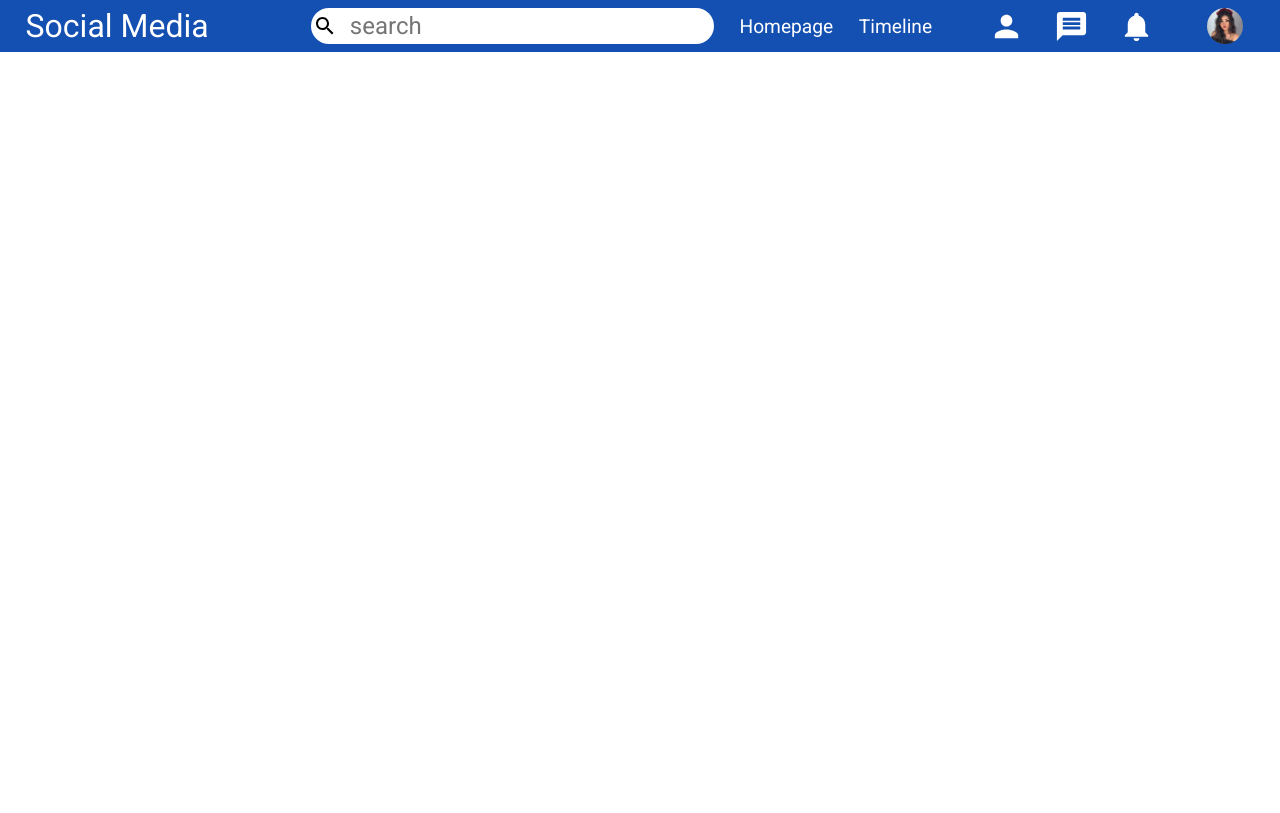
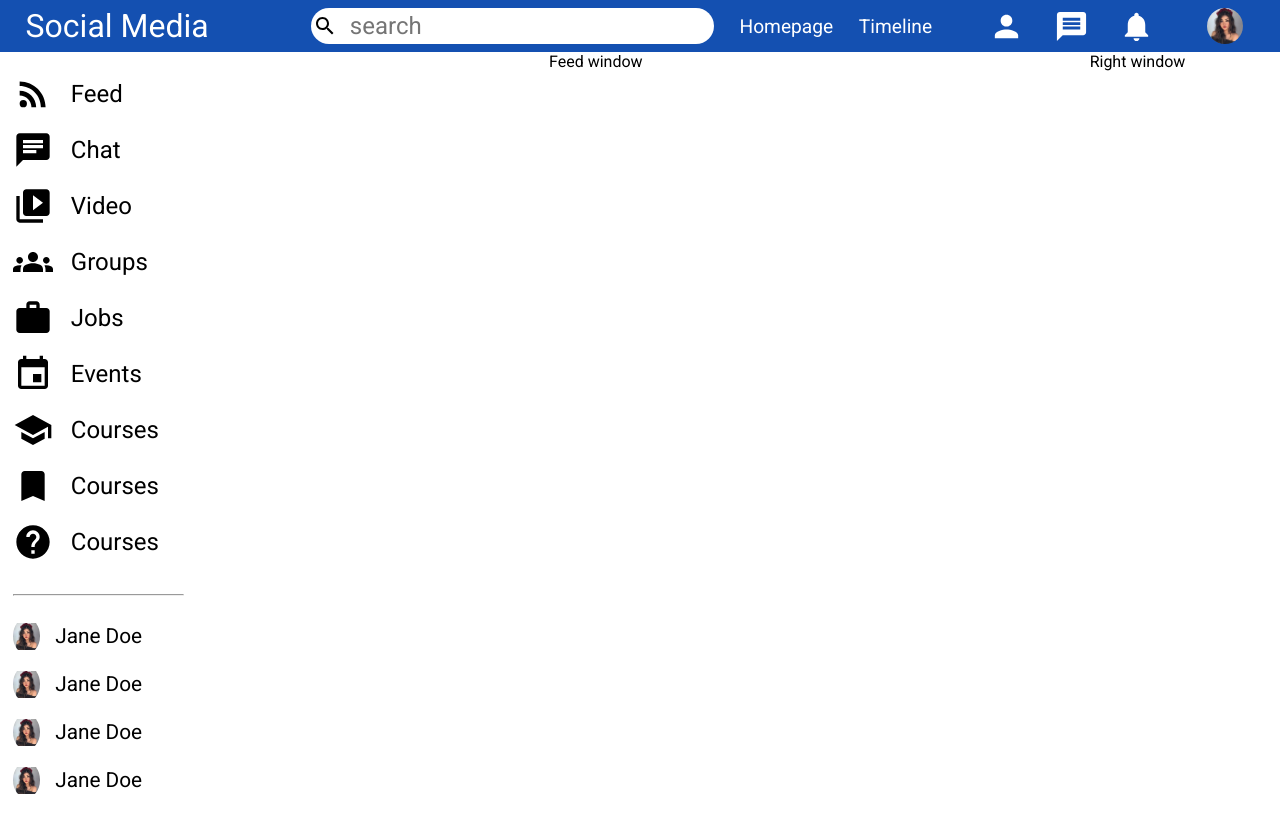
Before and after one commit to Dhanraj-Raiturkar/MERN-SocialMediaApp, a React (Create React App) app in the folder social-media/: page / in a window 1280 px wide. Built offline with nearby package versions, Linux system fonts and the light colour scheme; a web font is replaced by a local one.

Commit message:
Frontend - added homepage left-side-bar

```diff
--- a/social-media/package.json
+++ b/social-media/package.json
@@ -14,6 +14,7 @@
     "@testing-library/user-event": "^13.5.0",
     "react": "^17.0.2",
     "react-dom": "^17.0.2",
+    "react-router-dom": "^6.2.2",
     "react-scripts": "5.0.0",
     "web-vitals": "^2.1.4"
   },
--- a/social-media/src/App.js
+++ b/social-media/src/App.js
@@ -1,10 +1,14 @@
 import Navbar from "./components/navbar/Navbar";
 import Home from "./pages/home/Home";
-
+import {BrowserRouter, Route, Router, Routes} from 'react-router-dom';
 
 function App() {
   return (
-    <Home />
+    <BrowserRouter>
+      <Routes>
+          <Route path='/' element={<Home/>} />
+      </Routes>
+    </BrowserRouter>
   );
 }
 
--- /dev/null
+++ b/social-media/src/components/leftFeedWindow/LeftWindow.js
@@ -0,0 +1,64 @@
+import React from 'react';
+import RssFeedIcon from '@mui/icons-material/RssFeed';
+import ChatIcon from '@mui/icons-material/Chat';
+import VideoLibraryIcon from '@mui/icons-material/VideoLibrary';
+import GroupsIcon from '@mui/icons-material/Groups';
+import WorkIcon from '@mui/icons-material/Work';
+import EventIcon from '@mui/icons-material/Event';
+import SchoolIcon from '@mui/icons-material/School';
+import BookmarkIcon from '@mui/icons-material/Bookmark';
+import HelpIcon from '@mui/icons-material/Help';
+import classes from './LeftWindow.module.css';
+import { requirePropFactory } from '@mui/material';
+
+const LeftWindow = () => {
+  return (
+    <div className={classes.leftSidebarWrapper}>
+        <ul className={classes.leftsidebarOptions}>
+            <li><RssFeedIcon sx={{fontSize:40}} /><span>Feed</span></li>
+            <li><ChatIcon sx={{fontSize:40}} /><span>Chat</span></li>
+            <li><VideoLibraryIcon sx={{fontSize:40}} /><span>Video</span></li>
+            <li><GroupsIcon sx={{fontSize:40}} /><span>Groups</span></li>
+            <li><WorkIcon sx={{fontSize:40}} /><span>Jobs</span></li>
+            <li><EventIcon sx={{fontSize:40}} /><span>Events</span></li>
+            <li><SchoolIcon sx={{fontSize:40}} /><span>Courses</span></li>
+            <li><BookmarkIcon sx={{fontSize:40}} /><span>Courses</span></li>
+            <li><HelpIcon sx={{fontSize:40}} /><span>Courses</span></li>
+        </ul>
+        {/* <input type="submit" value="Show More"/> */}
+        <hr className={classes.leftSidebarHr}/>
+        <ul className={classes.friendlist}>
+            <li className={classes.friendListItem}>
+                <img src='./Assets/images/person2.jpg'/>
+                <span>Jane Doe</span>
+            </li>
+            <li className={classes.friendListItem}>
+                <img src='./Assets/images/person2.jpg'/>
+                <span>Jane Doe</span>
+            </li>
+            <li className={classes.friendListItem}>
+                <img src='./Assets/images/person2.jpg'/>
+                <span>Jane Doe</span>
+            </li>
+            <li className={classes.friendListItem}>
+                <img src='./Assets/images/person2.jpg'/>
+                <span>Jane Doe</span>
+            </li>
+            <li className={classes.friendListItem}>
+                <img src='./Assets/images/person2.jpg'/>
+                <span>Jane Doe</span>
+            </li>
+            <li className={classes.friendListItem}>
+                <img src='./Assets/images/person2.jpg'/>
+                <span>Jane Doe</span>
+            </li>
+            <li className={classes.friendListItem}>
+                <img src='./Assets/images/person2.jpg'/>
+                <span>Jane Doe</span>
+            </li>
+        </ul>
+    </div>
+  )
+}
+
+export default LeftWindow
--- /dev/null
+++ b/social-media/src/components/leftFeedWindow/LeftWindow.module.css
@@ -0,0 +1,85 @@
+
+
+.leftSidebarWrapper{
+    flex: 1.5;
+    height: calc(100vh - 6.5vh);
+    /* border: 1px solid red; */
+    padding: 0.5% 1%;
+    display: flex;
+    flex-direction: column;
+    overflow-y: scroll;
+}
+
+.leftSidebarWrapper::-webkit-scrollbar {
+    width:5px;
+}
+
+.leftSidebarWrapper::-webkit-scrollbar-track{
+    width: 3px;
+    background-color: rgb(223, 223, 223);
+}
+
+.leftSidebarWrapper::-webkit-scrollbar-thumb{
+    width: 3px;
+    background-color: rgb(197, 197, 197);
+    height: 4vh;
+}
+
+.leftsidebarOptions{
+    margin: 0px;
+    padding: 0px;
+}
+
+.leftsidebarOptions li{
+    list-style: none;
+    display: flex;
+    align-items: center;
+    margin: 2vh 0px;
+}
+
+.leftsidebarOptions span{
+    /* position: relative;
+    bottom: 10px; */
+    margin-left: 18px;
+    font-size: 1.5em;
+}
+
+.leftSidebarWrapper input{
+    background-color: rgb(206, 206, 206);
+    height: 20px;
+    width: 45%;
+    border: none;
+    border-radius: 4px;
+}
+
+.leftSidebarHr {
+    margin: 2vh 0px;
+}
+
+.friendlist{
+    display: flex;
+    flex-direction: column;
+}
+
+.friendlist li {
+    list-style: none;
+}
+
+.friendListItem{
+    display: flex;
+    width: 100%;
+    height: 6vh;
+    align-items: center;
+}
+
+.friendListItem img{
+    width: 16%;
+    border-radius: 50%;
+    height: 75%;
+    object-fit: contain;
+}
+
+.friendListItem span{
+    margin-left: 15px;
+    font-size: 1.3em;
+}
--- a/social-media/src/pages/home/Home.js
+++ b/social-media/src/pages/home/Home.js
@@ -1,10 +1,20 @@
 import Navbar from '../../components/navbar/Navbar';
 import classes from './Home.module.css';
+import LeftWindow from '../../components/leftFeedWindow/LeftWindow';
 
 const Home = () => {
   return (
     <>
         <Navbar/>
+        <div className={classes.homeWrapper}>
+            <LeftWindow />
+            <div className={classes.postFeedWrapper}>
+                Feed window
+            </div>
+            <div className={classes.rightSidebarWrapper}>
+                Right window
+            </div>
+        </div>
     </>
   )
 }
--- a/social-media/src/pages/home/Home.module.css
+++ b/social-media/src/pages/home/Home.module.css
@@ -0,0 +1,21 @@
+.homeWrapper{
+    display: flex;
+}
+
+
+
+.postFeedWrapper{
+    flex: 7;
+    height: calc(100vh - 6.5vh);
+    /* border: 1px solid red; */
+    display: flex;
+    justify-content: center;
+}
+
+.rightSidebarWrapper{
+    flex: 2.5;
+    height: calc(100vh - 6.5vh);
+    /* border: 1px solid red; */
+    display: flex;
+    justify-content: center;
+}
```
Also changed, not shown: social-media/public/Assets/images/person1.webp (added), 1 other file (tests, documents, lock files or other folders).
